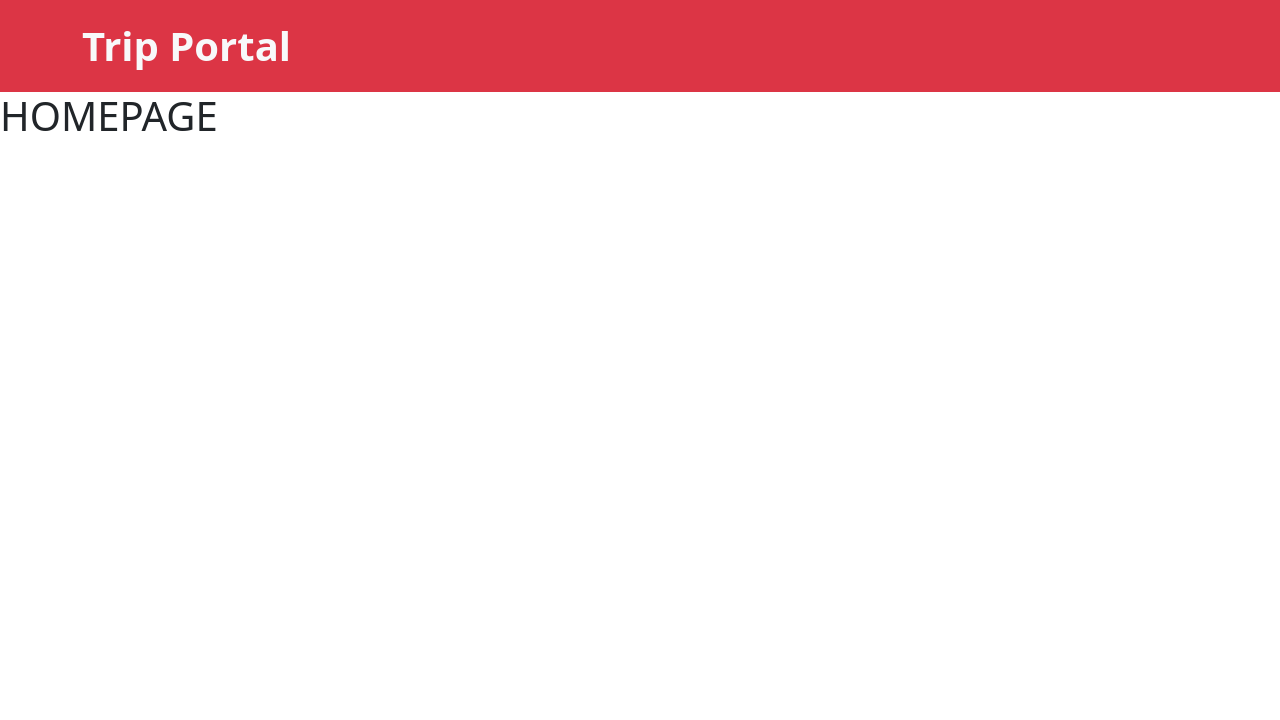
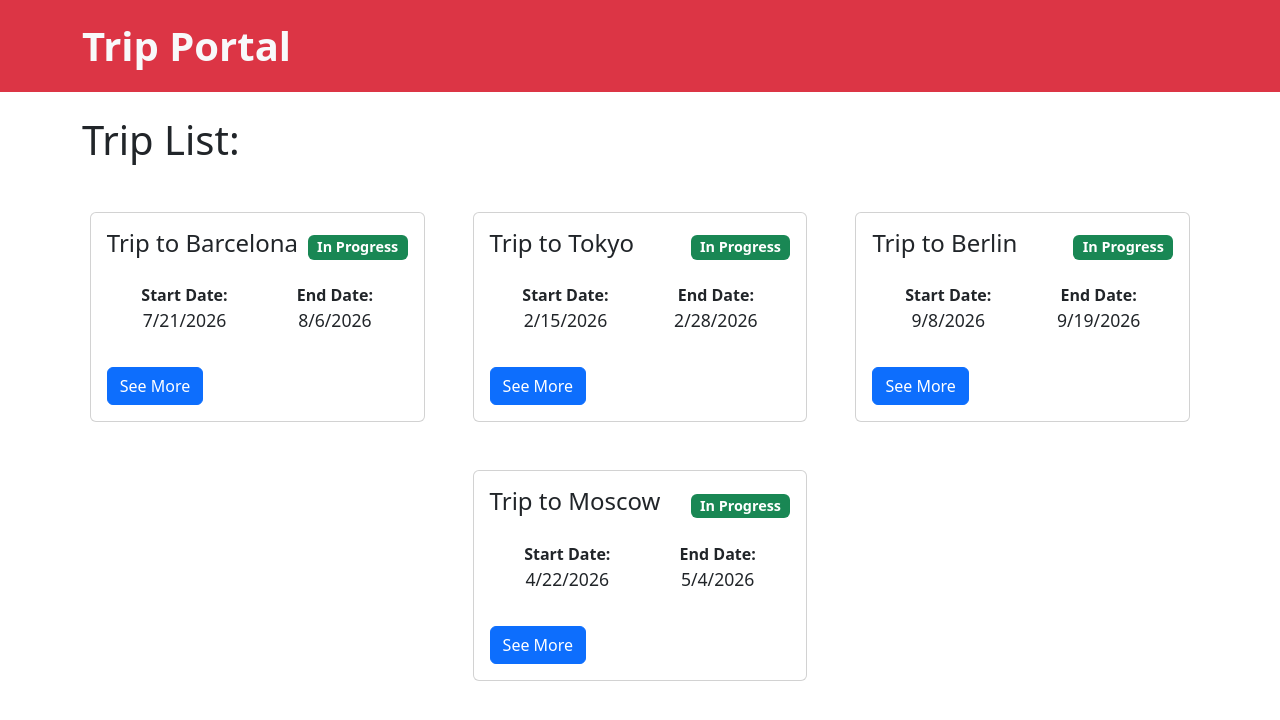
Before and after one commit to Michele-Brignola/carrier-service-gruppo-1, a React (Vite) app: page / in a window 1280 px wide. Shown: the top 720 px of the page. Built offline with nearby package versions, Linux system fonts and the light colour scheme.

Commit message:
Add: trip list display with date normalization in HomePage component

```diff
--- a/src/index.css
+++ b/src/index.css
@@ -0,0 +1,38 @@
+/* HOMEPAGE TRIP LIST */
+.trip-list {
+  margin-top: 3rem;
+  display: flex;
+  justify-content: center;
+  align-items: center;
+  gap: 3rem;
+  flex-wrap: wrap;
+}
+
+.trip-list-card {
+  width: 30%;
+}
+
+.card-trip-header {
+  display: flex;
+  justify-content: space-between;
+  align-items: center;
+}
+
+.trip-title-card {
+  font-weight: bold;
+}
+
+.trip-text-card {
+  font-size: 1.1rem;
+}
+
+.badge-trip-list {
+  font-size: 0.9rem;
+}
+
+.dates-cards {
+  display: flex;
+  justify-content: space-around;
+  align-items: center;
+  margin: 1.1rem 0;
+}
--- a/src/pages/HomePage.jsx
+++ b/src/pages/HomePage.jsx
@@ -1,7 +1,49 @@
+import { Link } from "react-router";
+import { dataTrip } from "../data/dataTrip";
+
 export default function HomePage() {
+  const dateNormalizer = (date) => {
+    const originalDate = new Date(date);
+    const normalizedData = originalDate.toLocaleDateString();
+    return normalizedData;
+  };
+
   return (
     <>
-      <h1>HOMEPAGE</h1>
+      <div className="container">
+        <h1 className="my-4">Trip List:</h1>
+        <div className="trip-list">
+          {dataTrip.map((trip) => (
+            <div className="card trip-list-card" key={trip.id}>
+              <div className="card-body">
+                <div className="card-trip-header">
+                  <h4 className="card-title">{trip.name}</h4>
+                  <span className="badge text-bg-success badge-trip-list">
+                    In Progress
+                  </span>
+                </div>
+                <div className="dates-cards">
+                  <div className="start-data-texts text-center">
+                    <span className="trip-title-card">Start Date: </span>
+                    <p className="trip-text-card">
+                      {dateNormalizer(trip.start_date)}
+                    </p>
+                  </div>
+                  <div className="end-data-texts text-center">
+                    <span className="trip-title-card">End Date: </span>
+                    <p className="trip-text-card">
+                      {dateNormalizer(trip.end_date)}
+                    </p>
+                  </div>
+                </div>
+                <Link to={`/trip/${trip.id}`} className="btn btn-primary">
+                  See More
+                </Link>
+              </div>
+            </div>
+          ))}
+        </div>
+      </div>
     </>
   );
 }
```
